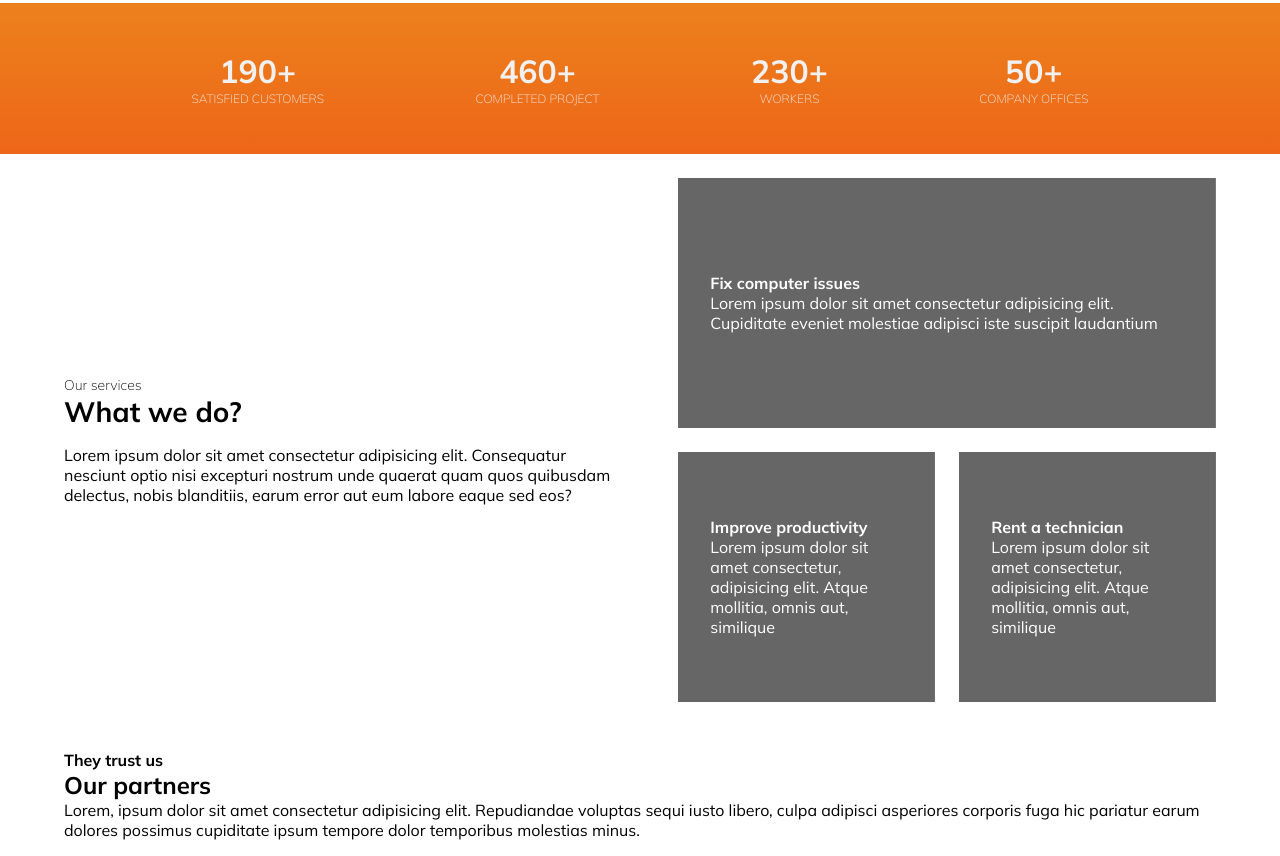
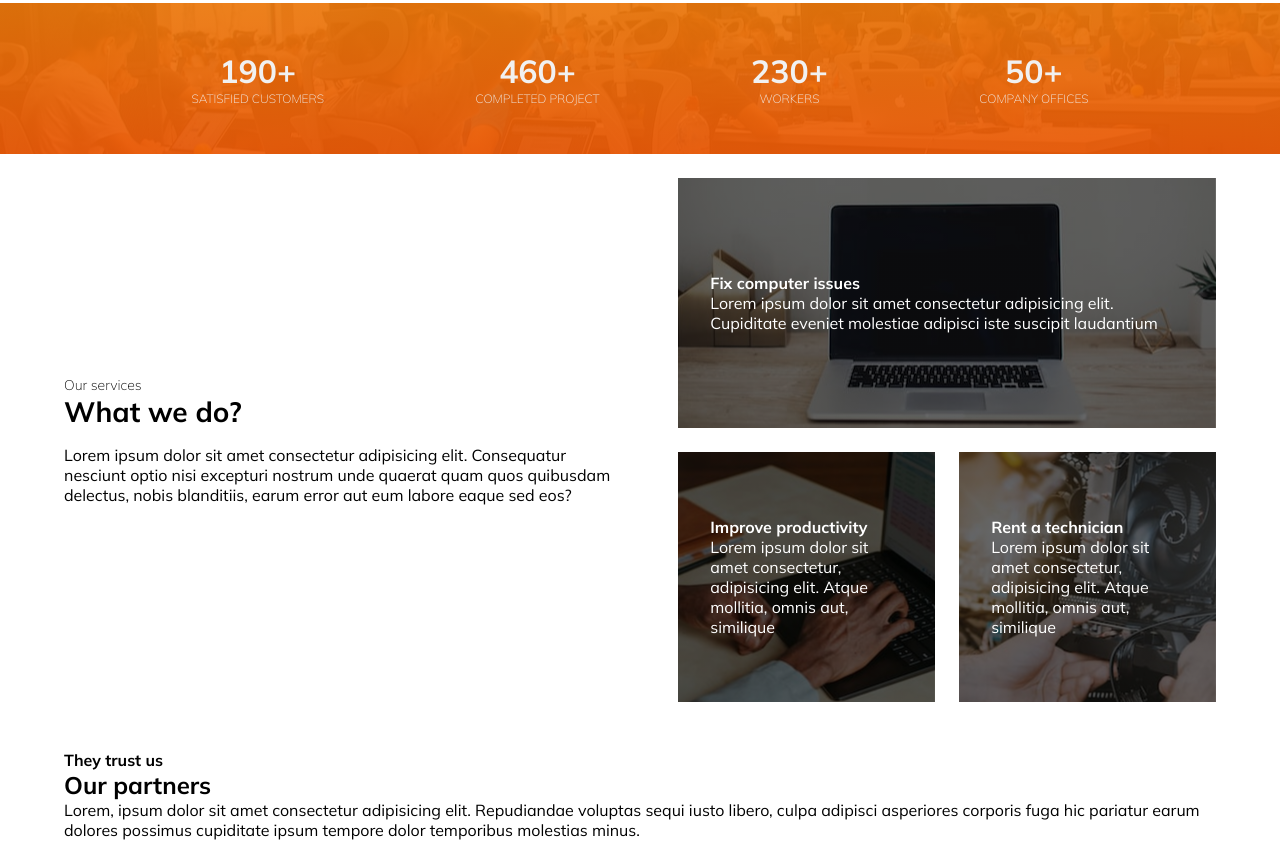
Before and after one commit to RP592/itworksglobal-landing-page, a website built with Parcel: page src/index.html in a window 1280 px wide. Shown: the part 1424-2280 px from the top of the page. Built offline with nearby package versions, Linux system fonts and the light colour scheme; files whose address does not match are found by name.

Commit message:
Updated references to images

```diff
--- a/package.json
+++ b/package.json
@@ -6,6 +6,7 @@
     "build": "parcel build"
   },
   "devDependencies": {
+    "@parcel/transformer-sass": "2.8.0",
     "parcel": "latest"
   },
   "dependencies": {
--- a/src/style.scss
+++ b/src/style.scss
@@ -53,7 +53,7 @@ button {
 
 .header {
   height: max-content;
-  background: linear-gradient(rgba(0, 0, 0, 0.60), rgba(0, 0, 0, 0.60)), url('./images/header_bg.jpg');
+  background: linear-gradient(rgba(0, 0, 0, 0.60), rgba(0, 0, 0, 0.60)), url('../assets/images/header_bg.jpg');
   background-position: center;
   background-repeat: no-repeat;
   background-size: cover;
@@ -377,7 +377,7 @@ button {
   margin: 24px 0;
   background-color: #ff6a34;
   color: #F1F1F1;
-  background: linear-gradient(rgba(235, 119, 10, 0.925), rgba(236, 91, 8, 0.932)), url('./images/stats_bg.jpg');
+  background: linear-gradient(rgba(235, 119, 10, 0.925), rgba(236, 91, 8, 0.932)), url('../assets/images/stats_bg.jpg');
   background-position: center;
 }
 
@@ -471,15 +471,15 @@ button {
 }
 
 .services-col-image-wrapper-1 {
-  background: linear-gradient(rgba(0, 0, 0, 0.60), rgba(0, 0, 0, 0.60)), url('./images/repair.jpg');
+  background: linear-gradient(rgba(0, 0, 0, 0.60), rgba(0, 0, 0, 0.60)), url('../assets/images/repair.jpg');
   background-position: center;
 }
 .services-col-image-wrapper-2 {
-  background: linear-gradient(rgba(0, 0, 0, 0.60), rgba(0, 0, 0, 0.60)), url('./images/productivity.jpg');
+  background: linear-gradient(rgba(0, 0, 0, 0.60), rgba(0, 0, 0, 0.60)), url('../assets/images/productivity.jpg');
   background-position: center;
 }
 .services-col-image-wrapper-3 {
-  background: linear-gradient(rgba(0, 0, 0, 0.60), rgba(0, 0, 0, 0.60)), url('./images/technician.jpg');
+  background: linear-gradient(rgba(0, 0, 0, 0.60), rgba(0, 0, 0, 0.60)), url('../assets/images/technician.jpg');
   background-position: center;
 }
 
```
Also changed, not shown: 1 other file.
